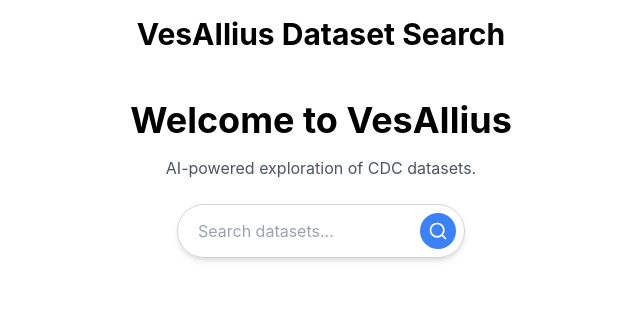
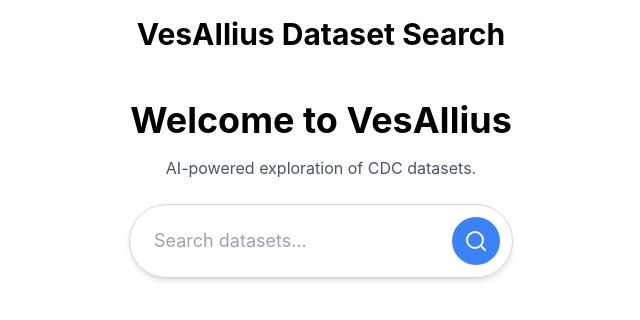
Before and after one commit to mikeiioo/VesAIlius, a React (Create React App) app in the folder frontend/: page / in a window 1280 px wide. Shown: the top 320 px of the page, without its empty margins (319-959 px from the left). Built offline with nearby package versions, Linux system fonts and the light colour scheme; the HTML template or start-up script is replaced by a standard one.

Commit message:
Update SearchBar.jsx

```diff
--- a/frontend/src/components/SearchBar.jsx
+++ b/frontend/src/components/SearchBar.jsx
@@ -22,7 +22,7 @@
   return (
     <div className="flex justify-center mt-6">
       {/* Search Bar Container */}
-      <div className="flex items-center border border-gray-300 rounded-full shadow-md p-2 w-72">
+      <div className="flex items-center border border-gray-300 rounded-full shadow-md p-3 w-96">
         {/* Input Field */}
         <input
           type="text"
@@ -30,17 +30,17 @@
           onChange={(e) => setQuery(e.target.value)}
           onKeyDown={handleKeyPress} // Detect Enter key press
           placeholder="Search datasets..."
-          className="outline-none w-full px-3 text-gray-700"
+          className="outline-none w-full px-3 text-gray-700 text-lg"
         />
 
         {/* Search Icon (Button) */}
         <button
           onClick={handleSearch}
-          className={`p-2 text-white rounded-full transition-all flex items-center justify-center ${
+          className={`p-3 text-white rounded-full transition-all flex items-center justify-center ${
             isPressed ? "bg-blue-700" : "bg-blue-500 hover:bg-blue-600"
           }`}
         >
-          <FiSearch size={20} />
+          <FiSearch size={24} />
         </button>
       </div>
     </div>
```
